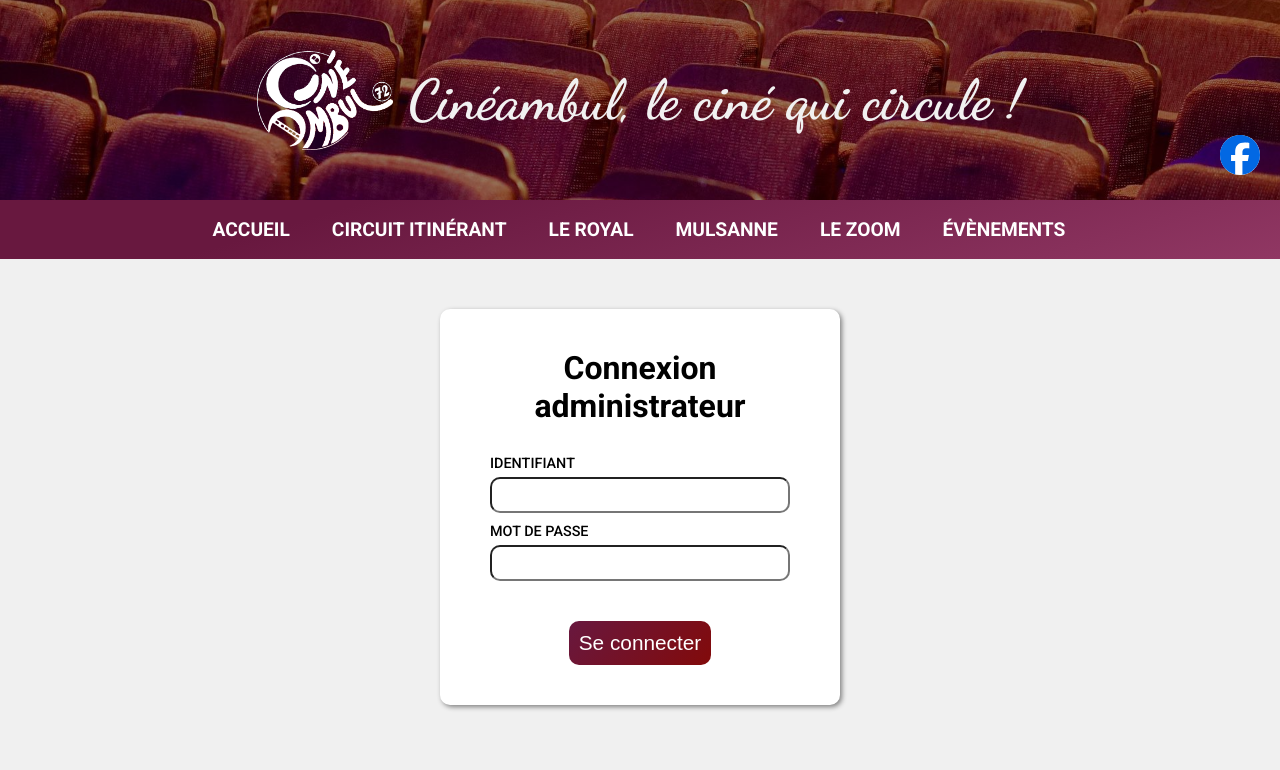
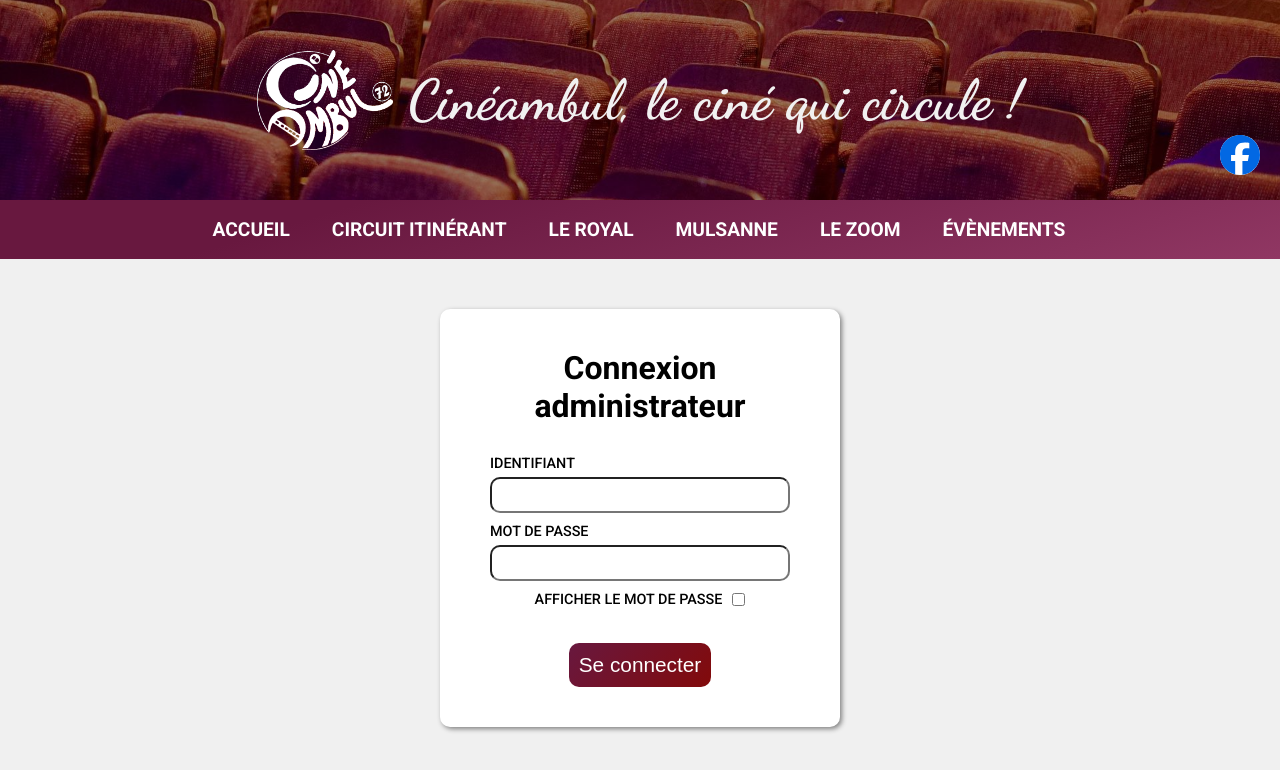
Before and after one commit to ValtnM/Cineambul72, a React (Create React App) app in the folder frontend/: page /admin in a window 1280 px wide. Shown: the top 770 px of the page. Built offline with nearby package versions, Linux system fonts and the light colour scheme.

Commit message:
Ajout d'une checkbox pour afficher le mot de passe sur le formulaire de connexion

```diff
--- a/frontend/src/Components/ConnectionForm/ConnectionForm.js
+++ b/frontend/src/Components/ConnectionForm/ConnectionForm.js
@@ -1,7 +1,9 @@
-import React from 'react'
+import React, {useState} from 'react'
 import "./ConnectionForm.scss"
 
 export default function ConnectionForm(props) {
+
+  const [showPassword, setShowPassword] = useState(false);
 
   // Envoi des identifiants de connexion
   const submitConnectionData = (e) => {
@@ -13,10 +15,19 @@ export default function ConnectionForm(props) {
     <div className='connection-form'>
         <h2>Connexion administrateur</h2>
         <form>
-            <label htmlFor="">Identifiant</label>
-            <input onChange={(e) => props.setUserName(e.target.value)} type="text" />
-            <label htmlFor="">Mot de passe</label>
-            <input onChange={(e) => props.setPassword(e.target.value)} type="password" autoComplete='off'/>
+            <label htmlFor="username">Identifiant</label>
+            <input onChange={(e) => props.setUserName(e.target.value)} type="text" id='username' />
+            <label htmlFor="password">Mot de passe</label>
+            {
+              showPassword ?
+              <input onChange={(e) => props.setPassword(e.target.value)} type="text" id='password' autoComplete='off'/>
+              :
+              <input onChange={(e) => props.setPassword(e.target.value)} type="password" autoComplete='off' id='password'/>
+            }
+            <div className="password-checkbox">
+              <label htmlFor="display-password">Afficher le mot de passe</label>
+              <input onChange={(e) => setShowPassword(e.target.checked)} type="checkbox" id="display-password"/>
+            </div>
             <button onClick={(e) => submitConnectionData(e)}>Se connecter</button>
         </form>
     </div>
--- a/frontend/src/Components/ConnectionForm/ConnectionForm.scss
+++ b/frontend/src/Components/ConnectionForm/ConnectionForm.scss
@@ -34,6 +34,14 @@
             border-radius: 10px;
         }
     }
+    .password-checkbox {
+        display: flex;
+        justify-content: center;
+        input {
+            margin-bottom: 5px;
+            margin-left: 10px;
+        }
+    }
     button {
         width: auto;
         font-size: 1.3em;
```
